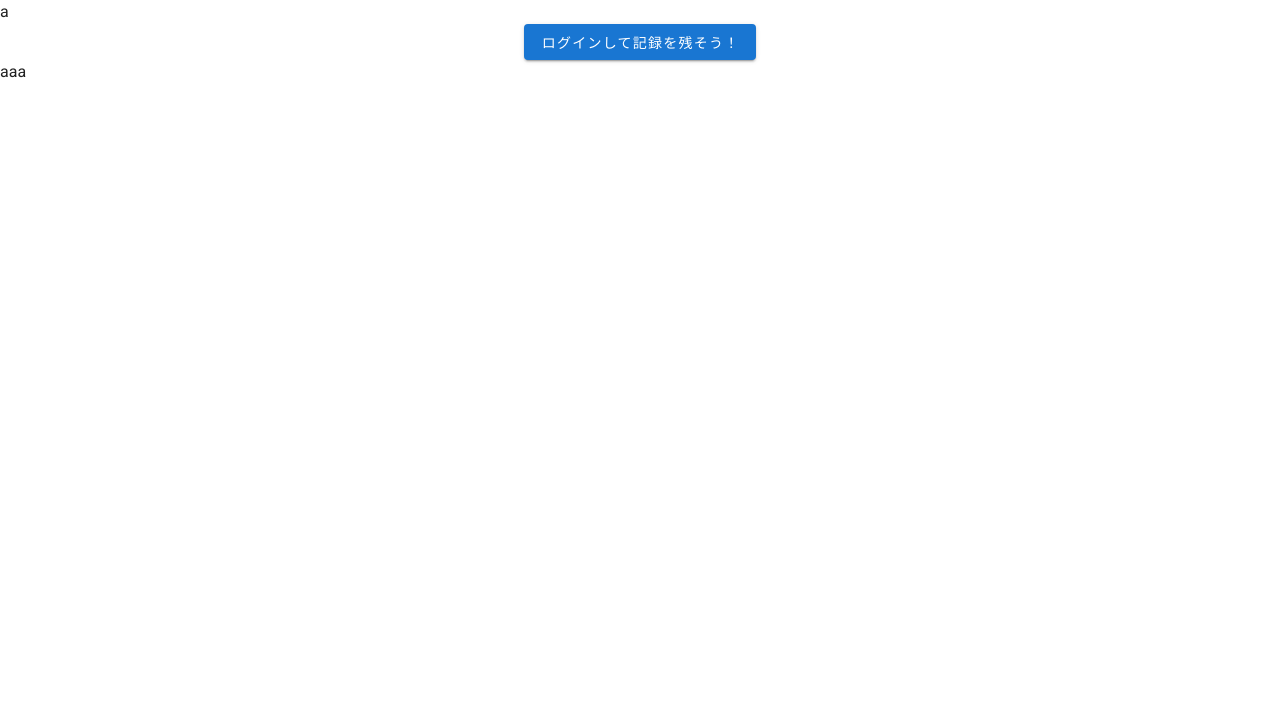
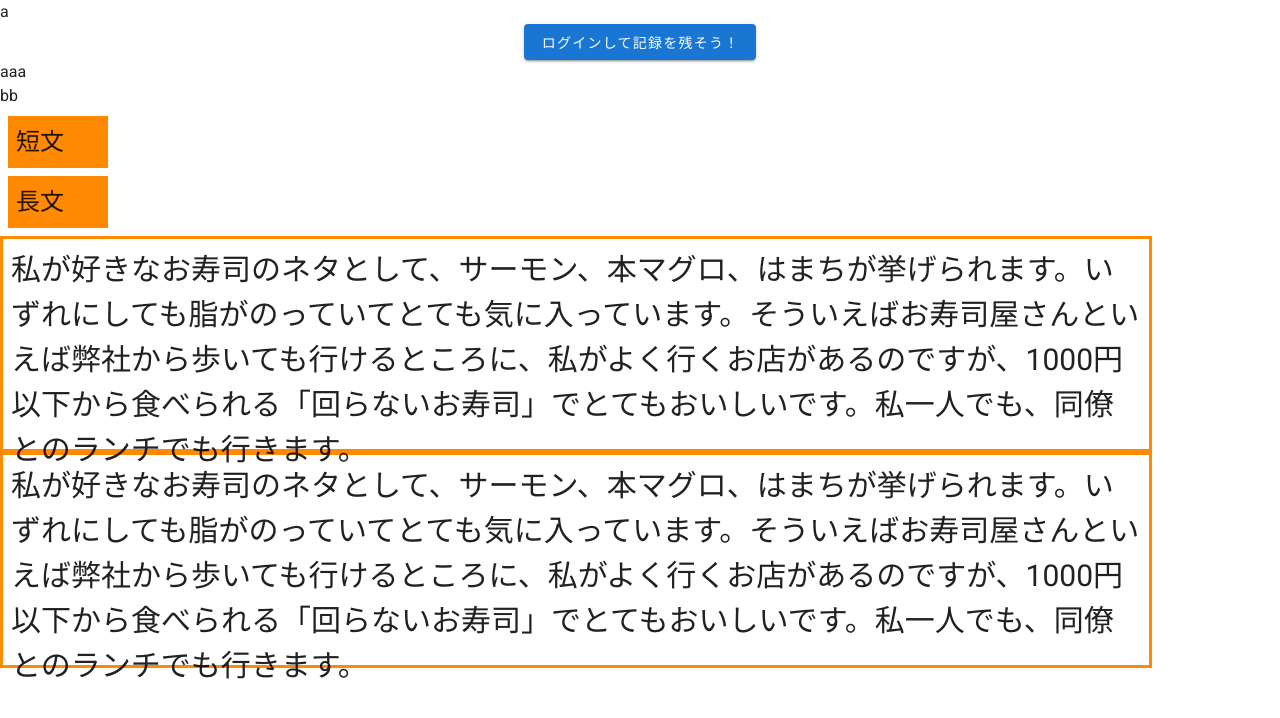
Before and after one commit to yskms/1023_flag_app_v2, a Vue app: page /test in a window 1280 px wide. Shown: the top 718 px of the page. Built offline with nearby package versions, Linux system fonts and the light colour scheme.

Commit message:
フォントサイズ自動調整テスト途中

```diff
--- a/src/views/TestView.vue
+++ b/src/views/TestView.vue
@@ -9,6 +9,10 @@
         openDiffArr:[1,2,1,1,1,1,1,],
         diffArr:[[],[],[],[],[],[],[]],
         diffArrAll:[['やさしい','Easy'],['標準','Normal'],['難しい','Hard'],['激ムズ','Very Hard'],],
+
+        shortText : "お寿司食べたい🍣",
+        longText : "私が好きなお寿司のネタとして、サーモン、本マグロ、はまちが挙げられます。いずれにしても脂がのっていてとても気に入っています。そういえばお寿司屋さんといえば弊社から歩いても行けるところに、私がよく行くお店があるのですが、1000円以下から食べられる「回らないお寿司」でとてもおいしいです。私一人でも、同僚とのランチでも行きます。",
+        textElem : document.getElementById("soto"),
       }
     },
     methods:{
@@ -62,7 +66,46 @@
           }
         }
         console.log(this.diffArr)
-      }
+      },
+
+  selectShort() {
+    this.textElem.innerText = this.shortText;
+    this.resize();
+  },
+
+  selectLong() {
+    const textElem = document.getElementsByClassName("soto")
+    textElem.innerText = this.longText;
+    this.resize();
+  },
+
+  resize() {
+    const textElem = document.getElementsByClassName("soto")
+    /* 文字数が少なくなったときのため、フォントサイズを戻せるようにします。
+    他にstyleの属性があればfont-sizeに関するところを除いてstyleに上書きしましょう。
+    今回はないのでstyle属性ごと削除します。*/
+    // this.textElem.removeAttribute('style');
+    console.log(textElem)
+    console.log(textElem.getBoundingClientRect().height , textElem.scrollHeight);
+    for (
+      let size = 30;
+      textElem.getBoundingClientRect().height < textElem.scrollHeight && size > 10;
+      size -= 1
+      /* 文字がはみ出すサイズが存在していたので、1ずつ減らすのを3ずつ減らすという少し速いペースでフォントサイズを小さくしてみました。
+      こちらには正解不正解はなく、場合によって調整して遊んでみてください。*/
+    ) {
+      textElem.style.fontSize = size + "px";
+      // textElem.setAttribute("style", `font-size: ${size}px`); // こちらも可能
+    }
+  },
+
+  //ブラウザを開いたとき
+  // selectShort();
+
+  //ウインドウサイズを変えたとき
+  // window.addEventListener('resize', () => {
+  //   resize();
+  // }),
 
 
     }
@@ -74,5 +117,29 @@
   a
   <AuthComp/>
   <button @click="test2()">aaa</button>
+  <body>
+    bb
+    <div class="button" @click="selectShort()">短文</div>
+    <div class="button" @click="selectLong()">長文</div>
+    <div class="soto">{{longText}}</div>
+    <div class="soto">{{longText}}</div>
+  </body>
 </div>
 </template>
+
+<style scoped>
+.button {
+    width: 100px;
+    margin: 8px;
+    padding: 8px;
+    font-size: 24px;
+    background-color: #ff8900;
+  }
+.soto {
+    width: 90%;
+    height: 216px;
+    font-size: 30px;
+    border: 3px solid #ff8900;
+    padding:8px;
+}
+</style>
```
